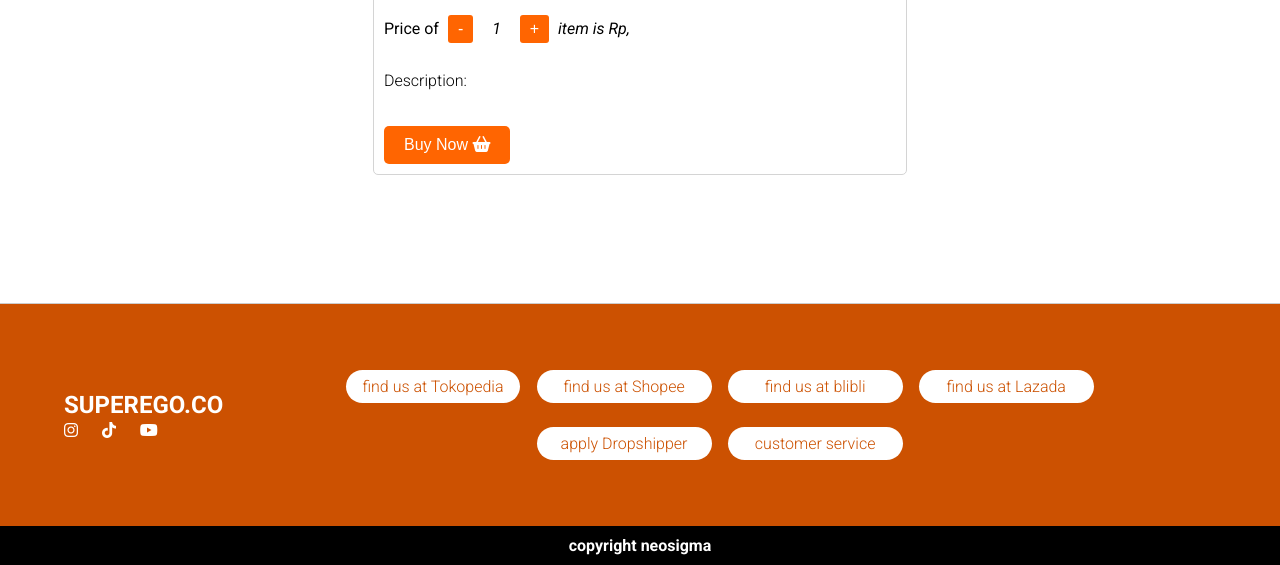
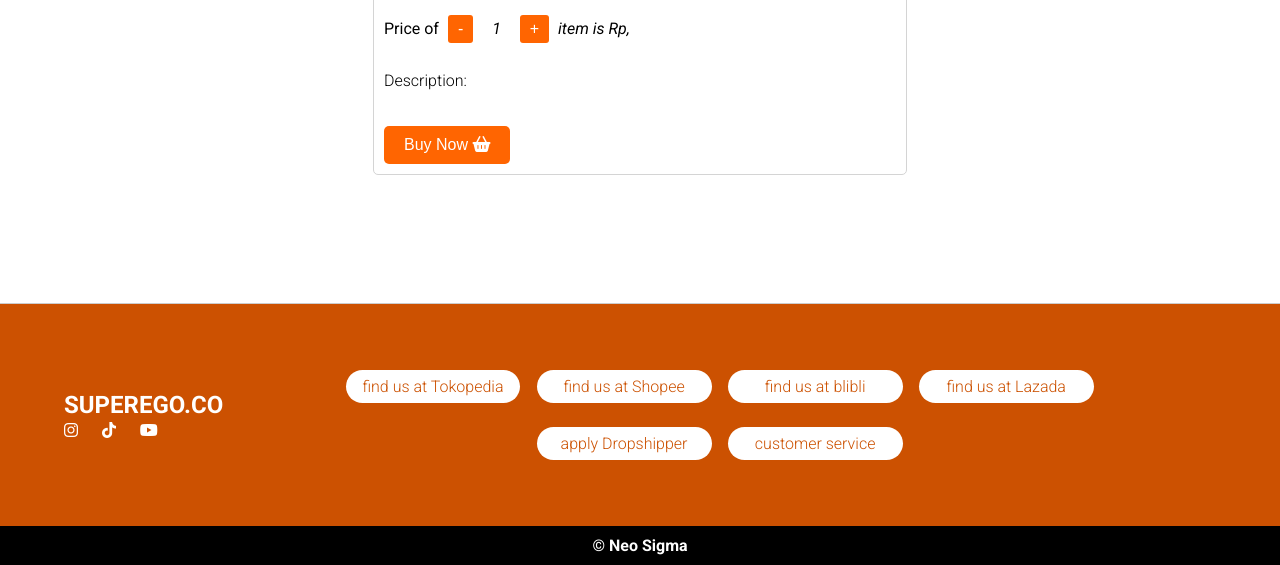
Before and after one commit to DandyYahmin/FOI2024, a plain HTML site: page detail-product.html in a window 1280 px wide. Shown: the part 248-813 px from the top of the page. Drawn offline with Linux system fonts and the light colour scheme.

Commit message:
fix: copyright footer

```diff
--- a/detail-product.html
+++ b/detail-product.html
@@ -94,7 +94,7 @@
             <a target="_blank" href="https://wa.me/6282125216221">customer service</a>
         </div>
     </div>
-    <div class="divider roboto-bold" align="center" style="width: 100%; padding: 10px 0px; background-color: black; color: white;">copyright neosigma</div>
+    <div class="divider roboto-bold" align="center" style="width: 100%; padding: 10px 0px; background-color: black; color: white;">© Neo Sigma</div>
     <script src="./src/Script/navbar.js"></script>
     <script src="./src/Script/products.js"></script>
 </body>
```
Also changed, not shown: index.html (+1 -1 lines), product.html (+1 -1 lines).
